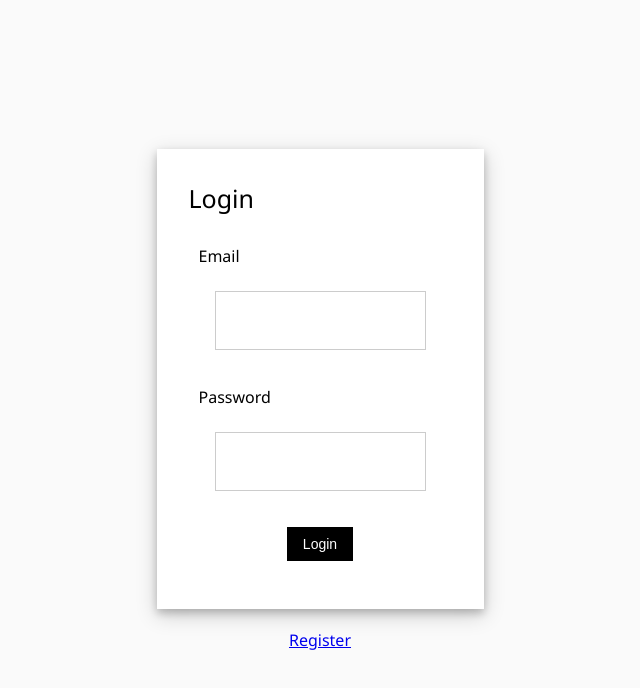
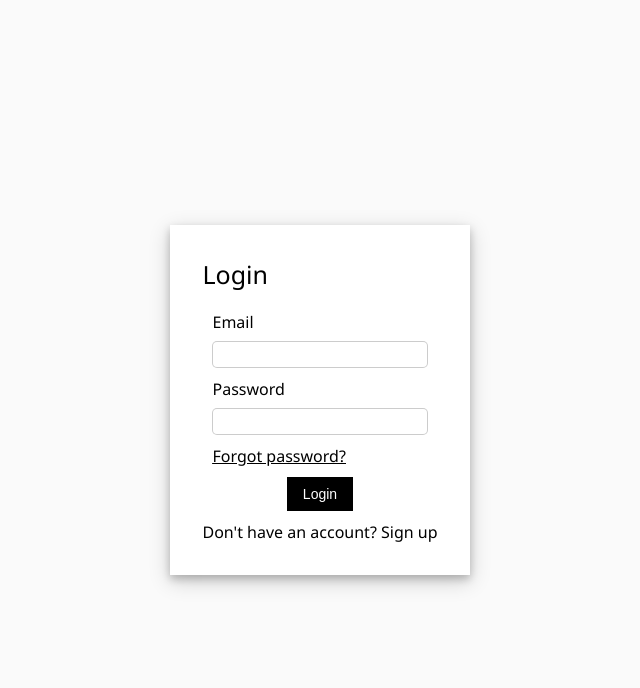
Before and after one commit to aaahunt/lnkedin, a React (Create React App) app: page / in a window 1280 px wide. Shown: the top 688 px of the page, without its empty margins (320-960 px from the left). Built offline with nearby package versions, Linux system fonts and the light colour scheme; no server answers.

Commit message:
Formatting login

```diff
--- a/src/css/index.css
+++ b/src/css/index.css
@@ -168,6 +168,7 @@ background-color: #000;
 	text-indent: 5px;
 	height: 25px;
 	border: 1px solid rgba(0, 0, 0, 0.2);
+	border-radius: 5px;
   }
 
   input[type="submit"] {
@@ -254,12 +255,17 @@ background-color: #000;
 	width: min-content;
 }
 
-form {
+#registration {
     display: flex;
     flex-direction: column;
 }
 
-form input, form select, form textarea{
+#registration input, #registration select, #registration textarea{
 	padding: 1rem;
 	margin: 1rem;
 }
+
+.underline{
+	text-decoration-line: underline;
+	padding-left: 10px;
+}
--- a/src/pages/Login.jsx
+++ b/src/pages/Login.jsx
@@ -65,9 +65,14 @@ function Login() {
           <label>Password </label>
           <input type="password" name="pass" required />
         </div>
+        <div className="underline">
+        <li><a href="/Home">Forgot password?</a></li>
+        </div>
         <div className="button-container">
           <input value="Login" type="submit" />
+          <br></br>
         </div>
+        <li><a href="/Register">Don't have an account? Sign up</a></li>
       </form>
     </div>
   );
@@ -80,7 +85,6 @@ function Login() {
         {isSubmitted ? <div><p>User has been successfully signed in.</p>
         <li><a href="/Home">Click me to continue to the homepage!</a></li></div> : renderForm}
       </div>
-      <a href="/Register">Register</a>
     </div>
   );
 }
--- a/src/pages/Register.jsx
+++ b/src/pages/Register.jsx
@@ -24,7 +24,7 @@ export default function About() {
   return (
     <div>
       <h1>Add User</h1>
-      <form onSubmit={submitUser}>
+      <form onSubmit={submitUser} id="registration">
         <input type="email" name="email" placeholder="you@mail.com" required />
         <input
           type="password"
```
